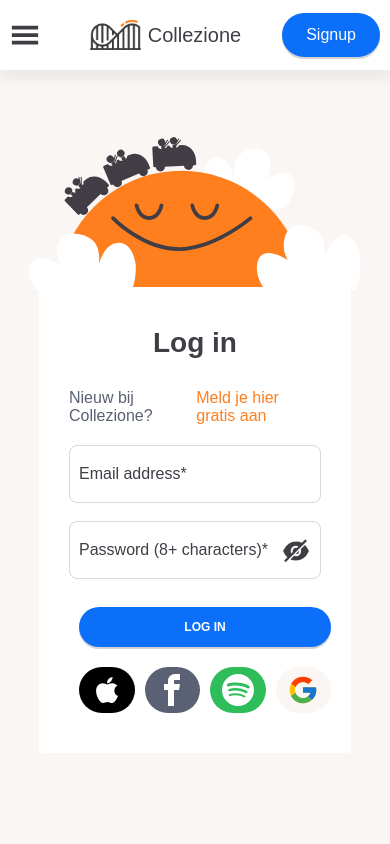
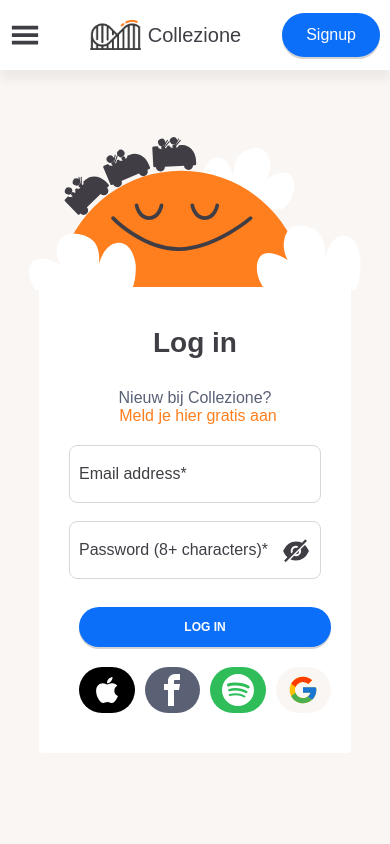
Before and after one commit to ScottZ2004/Collezione, a React (Create React App) app: page /login in a window 390 px wide. Shown: the top 844 px of the page. Built offline with nearby package versions, Linux system fonts and the light colour scheme; a web font is replaced by a local one.

Commit message:
the text section is now responsive

```diff
--- a/src/Components/Login/Login.css
+++ b/src/Components/Login/Login.css
@@ -27,12 +27,18 @@
     padding:1rem 1rem 3rem 1rem;
 }
 
-.login__text{
+.login__textContainer{
     display: flex;
     justify-content: center;
+    flex-wrap: wrap;
     font-size: 1.6rem;
     color: #5A6175;
     margin-bottom: 2rem;
+}
+
+.login__text{
+    font-size: 1.6rem;
+    color: #5A6175;
 }
 
 .login__text__link{
--- a/src/Components/Login/Login.js
+++ b/src/Components/Login/Login.js
@@ -90,7 +90,10 @@
                     <div className="loginWrapper">
                         <form className="login__form" action="">
                             <h1 className="login__header">Log in</h1>
-                            <p className="login__text">Nieuw bij Collezione? <Link to="/signup" className="login__text__link">Meld je hier gratis aan</Link> </p>
+                            <header className="login__textContainer">
+                                <p className="login__text">Nieuw bij Collezione? </p>
+                                <Link to="/signup" className="login__text__link">Meld je hier gratis aan</Link>
+                            </header>
                             <div className="login__inputContainer">
                                 <div className="login__inputWrapper">
                                     <input placeholder="email"  id="email" className="login__input" type="email"/>
```
